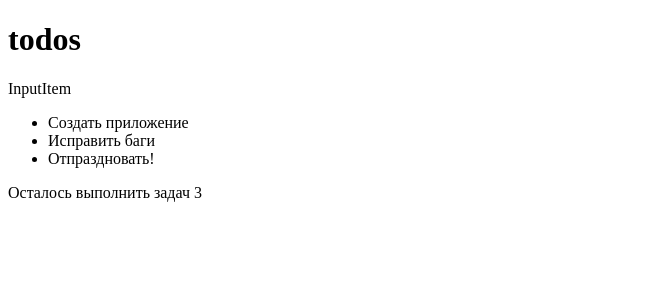
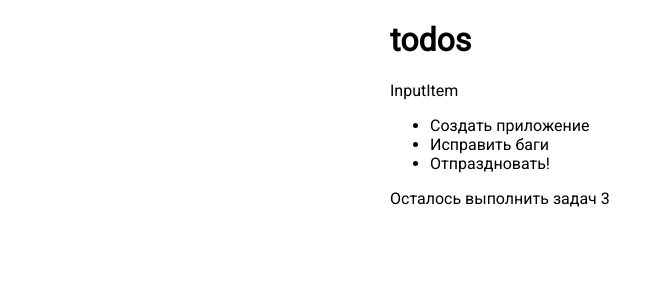
Before and after one commit to WebHeroSchool/React_todo_Shepelev, a React (Create React App) app: page / in a window 1280 px wide. Shown: the top 300 px of the page, without its empty margins (0-664 px from the left). Built offline with nearby package versions, Linux system fonts and the light colour scheme.

Commit message:
добавил файл стилей для компонета app

```diff
--- a/public/index.html
+++ b/public/index.html
@@ -4,6 +4,7 @@
     <meta charset="utf-8" />
     <link rel="icon" href="%PUBLIC_URL%/favicon.ico" />
     <meta name="viewport" content="width=device-width, initial-scale=1" />
+    <link href="https://fonts.googleapis.com/css2?family=Roboto&display=swap" rel="stylesheet">
     <meta name="theme-color" content="#000000" />
     <meta
       name="description"
--- /dev/null
+++ b/src/components/App/App.css
@@ -0,0 +1,5 @@
+.container{
+  margin: 0 auto;
+  width: 500px;
+  font-family: 'Roboto', sans-serif;
+}
--- a/src/components/App/App.js
+++ b/src/components/App/App.js
@@ -2,6 +2,7 @@ import React from 'react';
 import InputItem from '../InputItem/InputItem';
 import ItemList from '../ItemList/ItemList';
 import Footer from '../Footer/Footer';
+import './App.css';
 
 const taskCount = 3;
 const importantTask = [
@@ -19,7 +20,7 @@ const importantTask = [
   }
 ]
 
-const App = () => (<div>
+const App = () => (<div className='container'>
   <h1> todos </h1>
   <InputItem />
   <ItemList todoItem = {importantTask}/>
```
